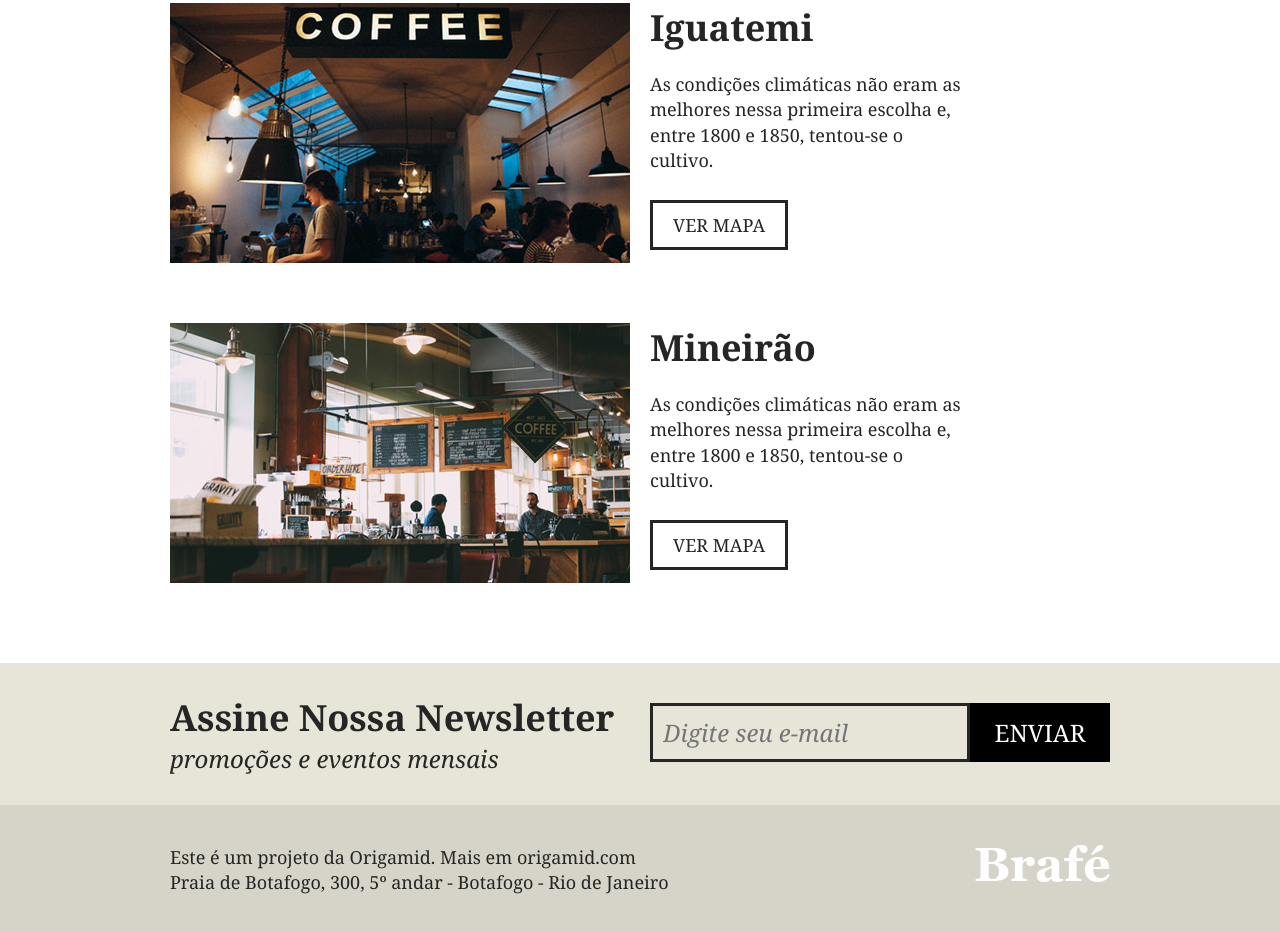
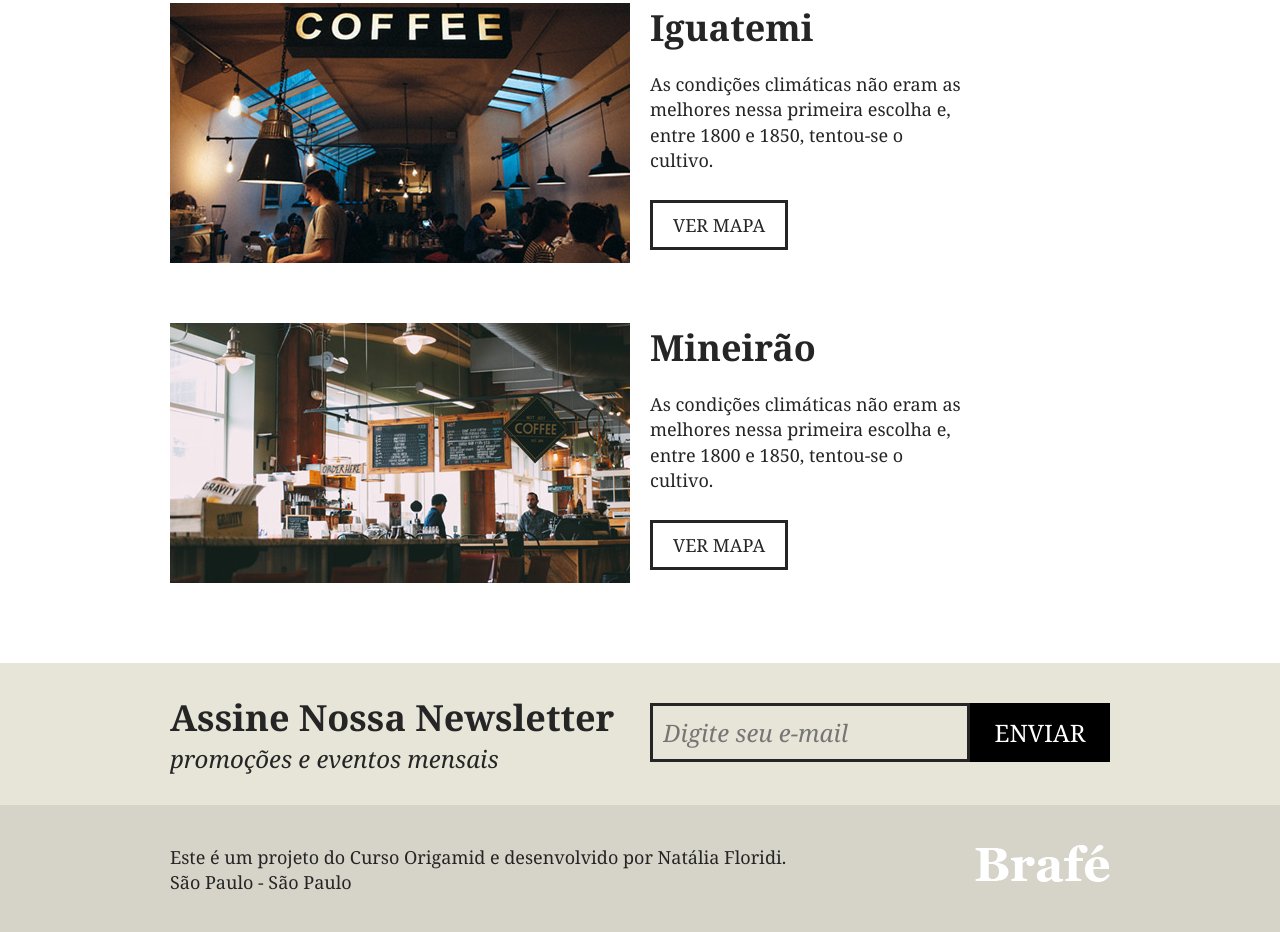
Before and after one commit to NataliaFloridi/Brafe1, a plain HTML site: page index.html in a window 1280 px wide. Shown: the part 2173-3105 px from the top of the page. Drawn offline with Linux system fonts and the light colour scheme; files whose address does not match are found by name.

Commit message:
modified file index.html

```diff
--- a/index.html
+++ b/index.html
@@ -103,7 +103,7 @@
 
     <footer class="rodape">
         <div class="rodape-container">
-            <p>Este é um projeto da Origamid. Mais em origamid.com <br> Praia de Botafogo, 300, 5º andar - Botafogo - Rio de Janeiro</p>
+            <p>Este é um projeto do Curso Origamid e desenvolvido por Natália Floridi. <br> São Paulo - São Paulo</p>
             <img src="../Brafé - puro/img/brafe.png" alt="Brafé">
         </div>
     </footer>
```
